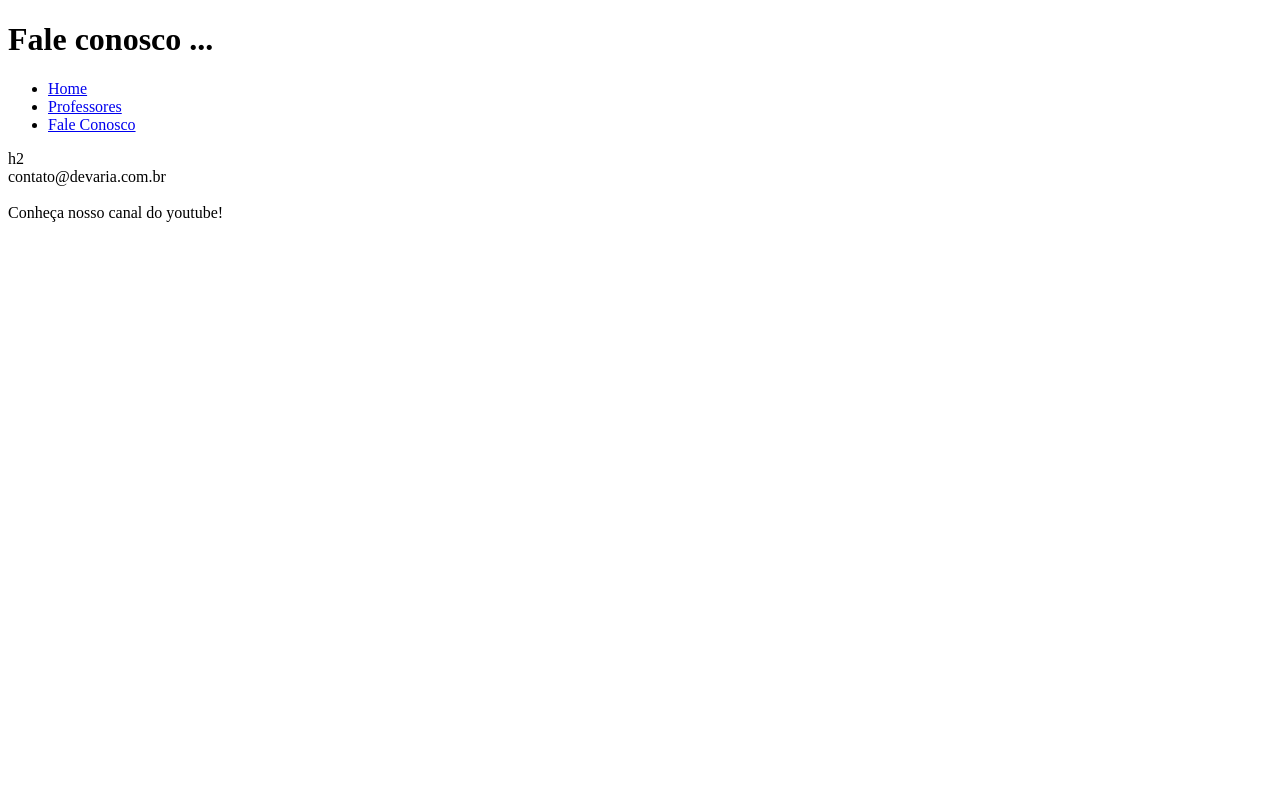
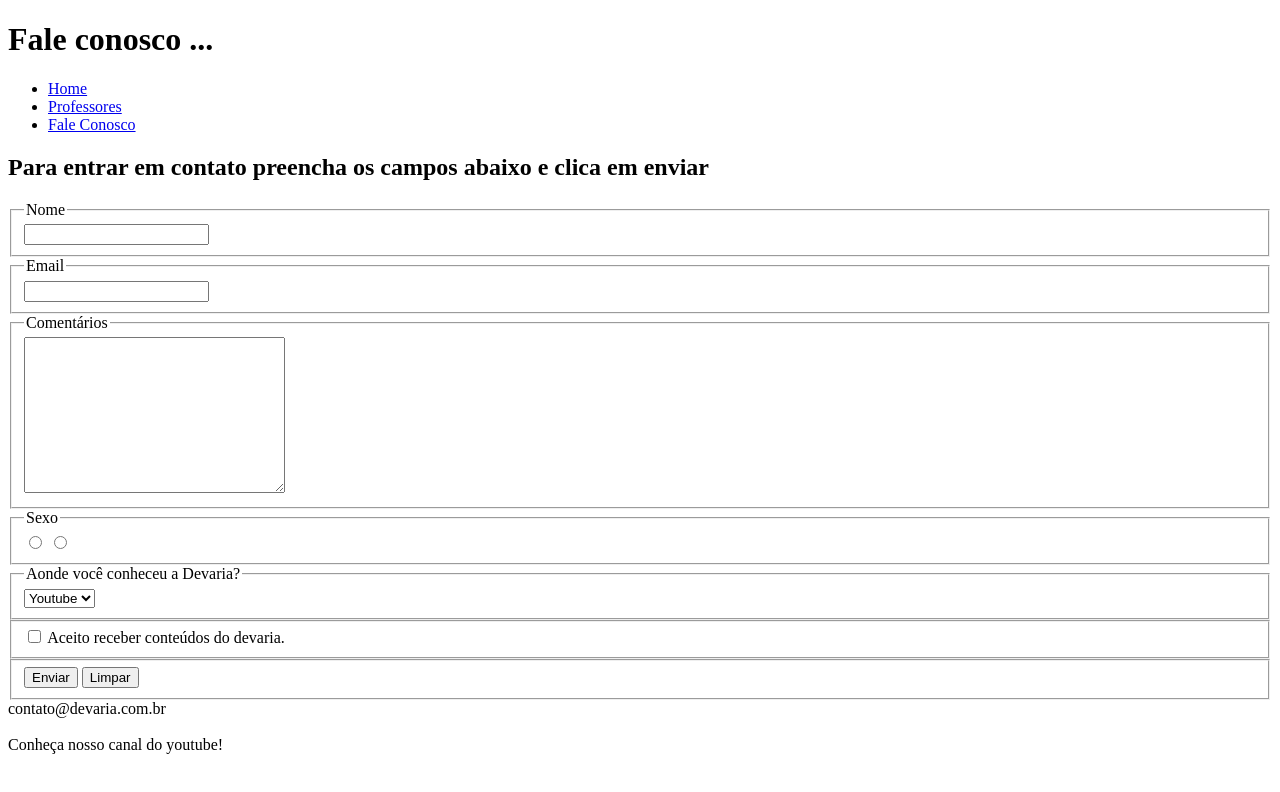
Before and after one commit to DenitoJCarvalho/devaria-projeto-1, a plain HTML site: page pages/fale_conosco.html in a window 1280 px wide. Drawn offline with Linux system fonts and the light colour scheme.

Commit message:
feat:estruturado pagina fale conosco e inserido formulario

```diff
--- a/pages/fale_conosco.html
+++ b/pages/fale_conosco.html
@@ -19,7 +19,50 @@
   </header>
 
   <main>
-    h2
+    <h2>Para entrar em contato preencha os campos abaixo e clica em enviar</h2>
+
+    <form action="index.html">
+      <fieldset>
+        <legend>Nome</legend>
+        <input type="text" name="nome" id="nome" maxlength="70" />
+      </fieldset>
+
+      <fieldset>
+        <legend>Email</legend>
+        <input type="email" name="email" id="email" maxlength="150">
+      </fieldset>
+
+      <fieldset>
+        <legend>Comentários</legend>
+        <textarea name="comentarios" id="comentarios" cols="30" rows="10"></textarea>
+      </fieldset>
+
+      <fieldset>
+        <legend>Sexo</legend>
+        <input type="radio" name="sexo" id="masculino">
+        <input type="radio" name="sexo" id="femenino">
+      </fieldset>
+
+      <fieldset>
+        <legend>Aonde você conheceu a Devaria?</legend>
+        <select name="pergunta">
+          <option value="youtube" selected>Youtube</option>
+          <option value="amigos">Amigos</option>
+          <option value="google">Google</option>
+          <option value="outros">Outros</option>
+        </select>
+      </fieldset>
+
+      <fieldset>
+        <input type="checkbox" name="aceite" id="aceite">
+        <label for="aceite">Aceito receber conteúdos do devaria.</label>
+      </fieldset>
+
+      <fieldset>
+        <input type="submit"  name="enviar" value="Enviar">
+        <input type="reset" name="limpar" value="Limpar">
+      </fieldset>
+    </form>
   </main>
 
   <footer>
```
